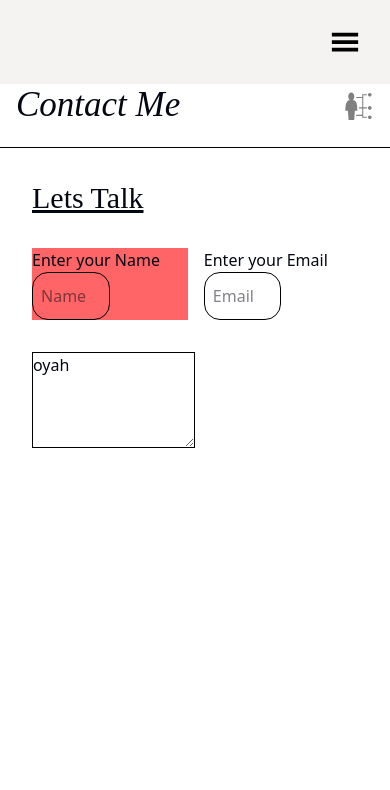
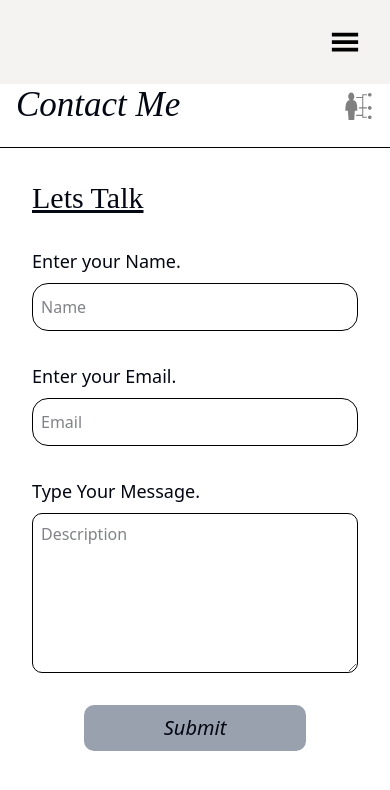
Before and after one commit to Gakiri001/personalPortfolio, a React (Vite) app: page /contact in a window 390 px wide. Shown: the top 790 px of the page. Built offline with nearby package versions, Linux system fonts and the light colour scheme.

Commit message:
contact page Ui

```diff
--- a/src/pages/Contact/Contact.css
+++ b/src/pages/Contact/Contact.css
@@ -31,11 +31,40 @@
 }
 .contact form .input {
   padding: 0.5rem;
-  width: 50%;
+  width: 90%;
   height: 3rem;
 }
 .textarea {
   border: solid 1px black;
-  width: 50%;
-  height: 6rem;
+  width: 90%;
+  height: 10rem;
+  border-radius: 10px;
+  padding: 0.5rem;
 }
+.divsubmit input{
+  padding: 0.5rem 10rem;
+  border-radius: 10px;
+  cursor: pointer;
+  font-size: 20px;
+  font-style: italic;
+}
+
+@media screen and (max-width: 44.375em) {
+  .contact form .divpart1{
+    flex-direction: column;
+    row-gap: 2rem;
+  }
+  .contact form .divpart1 .divName,
+  .contact form .divpart1 .divEmail,
+  .contact form .divMessage{
+    width: 100%;
+  }
+  .contact form .divpart1 .divName .input,
+  .contact form .divpart1 .divEmail .input,
+  .contact form .divMessage .textarea{
+    width: 100%;
+  }
+  .divsubmit input{
+    padding: 0.5rem 5rem;
+  }
+}
--- a/src/pages/Contact/Contact.jsx
+++ b/src/pages/Contact/Contact.jsx
@@ -13,17 +13,17 @@ function Contact() {
         <h2 className="text-3xl underline font-[Times_New_Roman]">Lets Talk</h2>
       </div>
       <form action="" className="form">
-        <div className="flex gap-x-4 justify-between">
-          <div className="bg-red-400">
-            <label htmlFor="">Enter your Name</label>
+        <div className="flex gap-x-4 justify-between divpart1">
+          <div className=" flex flex-col w-[50%] gap-y-2 divName">
+            <label htmlFor="" className="text-[18px]">Enter your Name.</label>
             <input
               type="text"
               placeholder="Name"
               className="border-1 border-black rounded-2xl input"
             />
           </div>
-          <div>
-            <label htmlFor="">Enter your Email</label>
+          <div className="flex flex-col w-[50%] gap-y-2 divEmail">
+            <label htmlFor="" className="text-[18px]">Enter your Email.</label>
             <input
               type="email"
               placeholder="Email"
@@ -31,10 +31,13 @@ function Contact() {
             />
           </div>
         </div>
-        <div className="">
-          <textarea width="100%" name="" id="" className="textarea">
-            oyah
+        <div className="w-[50%] flex flex-col gap-y-2 divMessage">
+          <label htmlFor="" className="text-[18px]">Type Your Message.</label>
+          <textarea width="100%" name="" id="" placeholder="Description" className="p-3 textarea">
           </textarea>
+        </div>
+        <div className="flex justify-center items-center divsubmit">
+          <input type="submit" className="bg-gray-400"/>
         </div>
       </form>
     </div>
```
